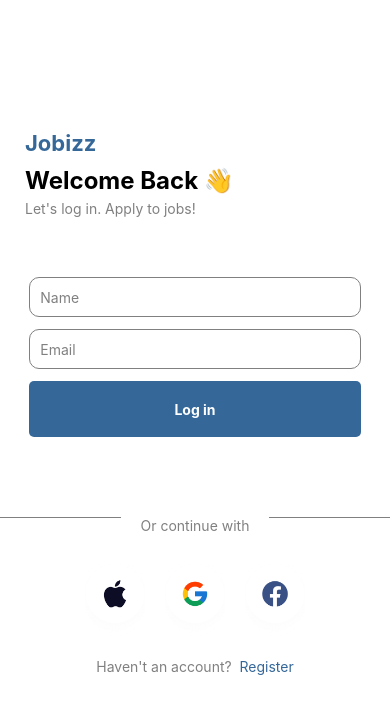
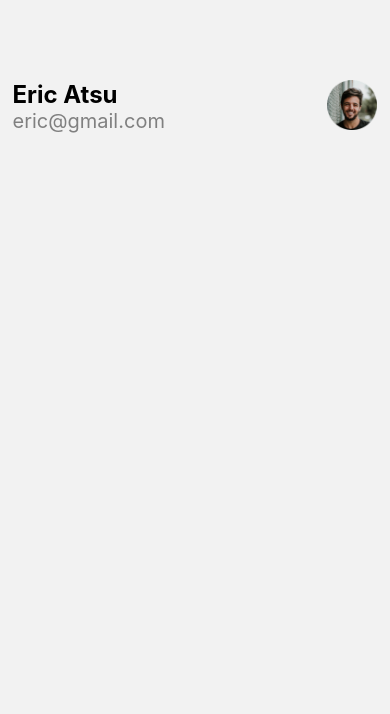
Before and after one commit to Theophilus-sack/rn-assignment4-11353419, a React Native app in the folder jobizz-app/: screen /Home in a window 390 px wide. Shown: the top 714 px of the page. Built offline with nearby package versions, Linux system fonts and the light colour scheme.

Commit message:
Home header created

```diff
--- a/jobizz-app/App.js
+++ b/jobizz-app/App.js
@@ -1,15 +1,17 @@
-import React from 'react';
 import { NavigationContainer } from '@react-navigation/native';
 import { createStackNavigator } from '@react-navigation/stack';
+import React from 'react';
+import Home from './src/pages/Home';
 import Login from './src/pages/Login';
-// import Home from './src/pages/Home';
+
 const Stack = createStackNavigator();
+
 const App = () => {
   return (
     <NavigationContainer>
       <Stack.Navigator initialRouteName="Login">
         <Stack.Screen name="Login" component={Login} options={{ headerShown: false }} />
-        {/* <Stack.Screen name="Home" component={Home} options={{ headerShown: false }} />r */}
+        <Stack.Screen name="Home" component={Home} options={{ headerShown: false }} />
       </Stack.Navigator>
     </NavigationContainer>
   );
--- a/jobizz-app/package.json
+++ b/jobizz-app/package.json
@@ -10,14 +10,13 @@
   },
   "dependencies": {
     "@react-navigation/native": "^6.1.17",
-    "@react-navigation/native-stack": "^6.9.26",
     "@react-navigation/stack": "^6.3.29",
     "expo": "~51.0.14",
     "expo-status-bar": "~1.12.1",
     "react": "18.2.0",
     "react-native": "0.74.2",
     "react-native-safe-area-context": "^4.10.5",
-    "react-native-screens": "^3.32.0"
+    "react-native-screens": "^3.31.1"
   },
   "devDependencies": {
     "@babel/core": "^7.20.0"
--- a/jobizz-app/src/components/HomeHeader.js
+++ b/jobizz-app/src/components/HomeHeader.js
@@ -0,0 +1,48 @@
+import React from 'react';
+import { Image,View, Text, StyleSheet } from 'react-native';
+const HomeHeader = () => {
+  return (
+    <View style={styles.container}>
+        <View style={styles.header}>
+            <View style={styles.userInfo}>
+                <Text style={styles.title}>Eric Atsu</Text>
+                <Text style={styles.subtitle}>eric@gmail.com</Text>
+            </View>
+            <Image style={styles.profilePicture}
+                source={require('../../assets/profile.png')}
+            />
+        </View>
+
+    </View>
+
+  );
+};
+const styles = StyleSheet.create({
+  container: {
+    paddingTop: 80,
+  },
+  header: {
+    flexDirection: 'row',
+    justifyContent: 'space-evenly'
+  },
+  userInfo: {
+    paddingRight: 150,
+  },
+  title: {
+    fontSize: 24,
+    fontWeight: 'bold',
+    textAlign: 'left',
+  },
+  subtitle: {
+    fontSize: 20,
+    color: 'grey',
+  },
+  profileView: {
+    justifyContent: 'space-between'
+  },
+  profilePicture: {
+    height: 50,
+    width: 50,
+  },
+});
+export default HomeHeader;
--- /dev/null
+++ b/jobizz-app/src/pages/Home.js
@@ -0,0 +1,17 @@
+import React from 'react';
+import { View,StyleSheet } from 'react-native';
+import HomeHeader from '../components/HomeHeader';
+
+const HomeScreen = () => {
+    return(
+        <View>
+            <HomeHeader/>
+        </View>
+    );
+};
+
+const styles = StyleSheet.create({
+
+});
+
+export default HomeScreen;
--- a/jobizz-app/src/pages/Login.js
+++ b/jobizz-app/src/pages/Login.js
@@ -3,7 +3,7 @@ import Header from '../components/Header';
 import InputField from '../components/InputField';
 import SocialMedia from '../components/SocialMedia';
 
-const Login = () => {
+const Login = ({navigation}) => {
     return(
         <View style={styles.container}>
             <Header/>
@@ -11,7 +11,7 @@ const Login = () => {
                 <InputField placeholder={"Name"}/>
                 <InputField placeholder={"Email"}/>
 
-                <TouchableOpacity style={styles.loginButton} >
+                <TouchableOpacity style={styles.loginButton} onPress={() => navigation.navigate("Home")} >
                 <Text style={styles.loginButtonText}>Log in</Text>
                 </TouchableOpacity>
             </View>
```
Also changed, not shown: jobizz-app/assets/profile.png (added), jobizz-app/src/pages/HomeScreen.js (deleted).
